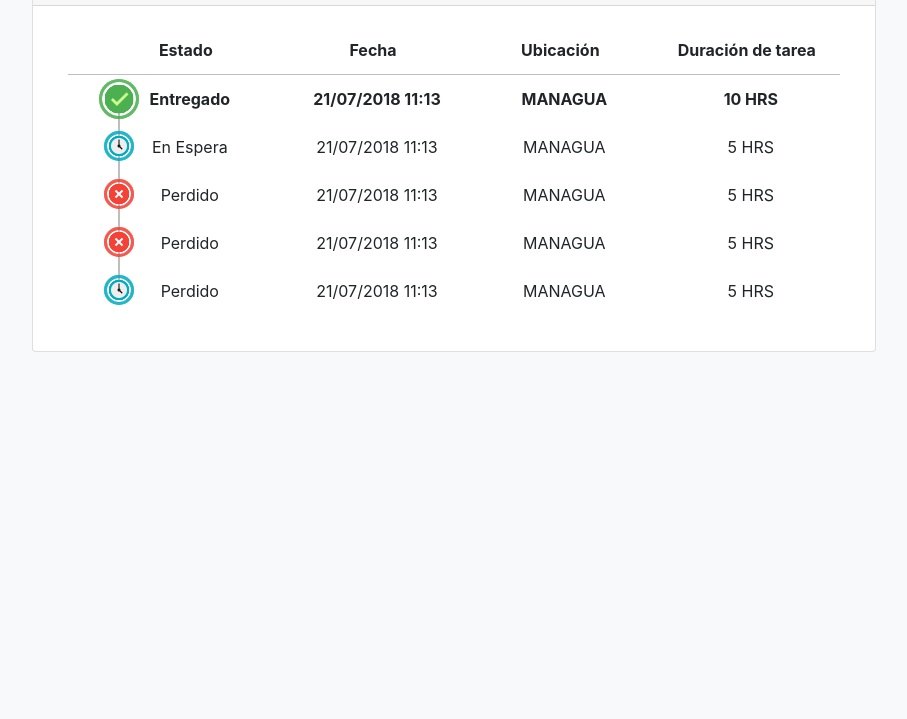
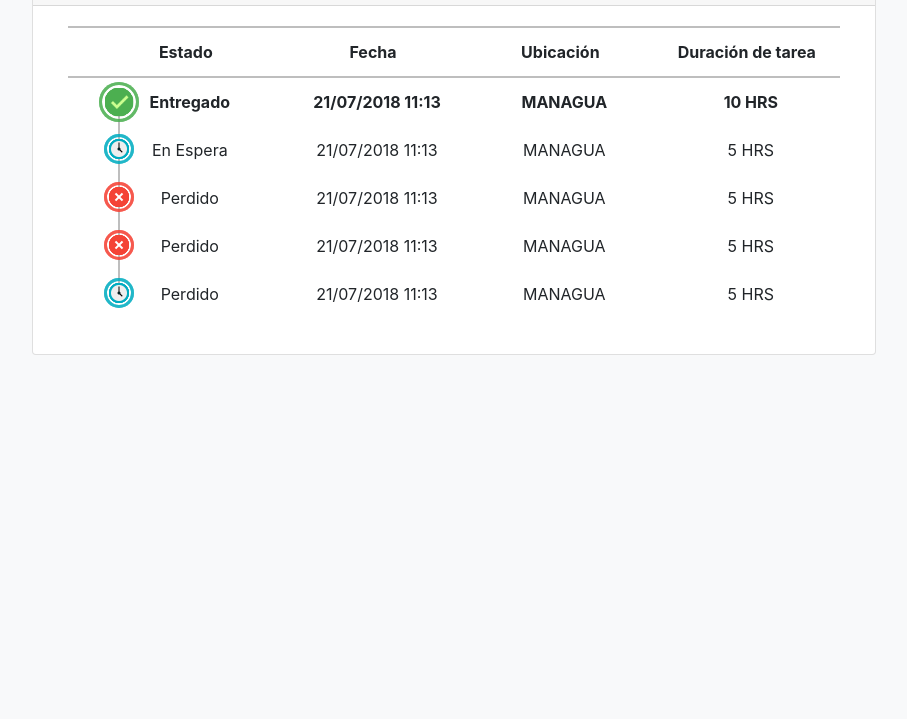
Before and after one commit to JackZeled0n/TimeLineBootstrap, a plain HTML site: page index.html in a window 1280 px wide. Shown: the part 81-800 px from the top of the page, without its empty margins (186-1093 px from the left). Drawn offline with Linux system fonts and the light colour scheme.

Commit message:
Agregar borde top de tabla

```diff
--- a/css/timeline.css
+++ b/css/timeline.css
@@ -134,5 +134,6 @@ tr.timeline.wait > td:before {
 }
 
 #border-table {
-  border-bottom: 1px solid #bebebe !important;
+  border-top: 2px solid #bebebe;
+  border-bottom: 2px solid #bebebe;
 }
```
